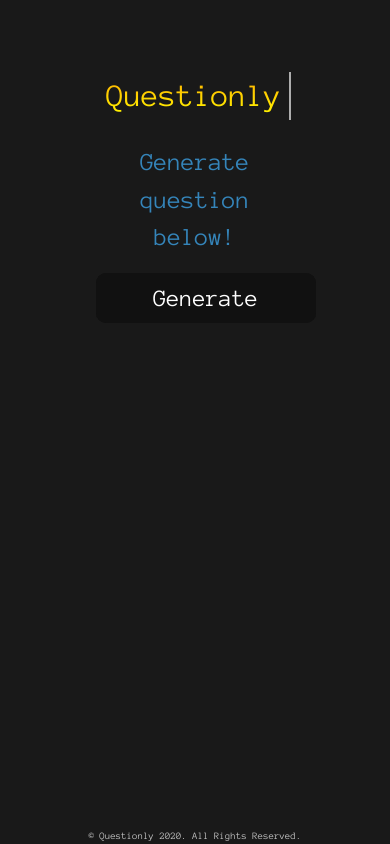
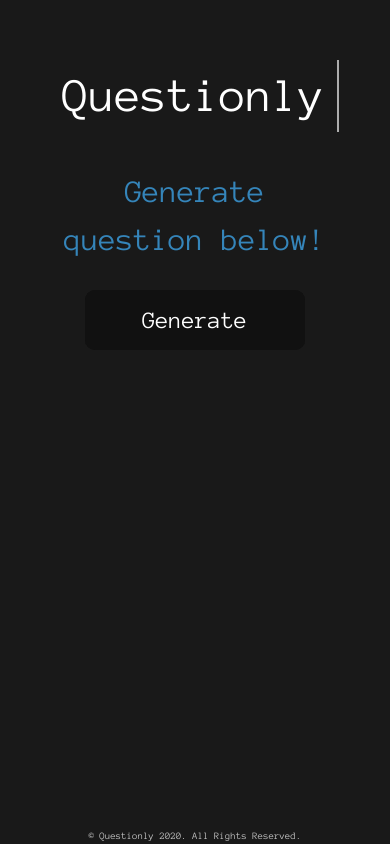
Before and after one commit to sebbycake/questionly, a React (Create React App) app: page / in a window 390 px wide. Built offline with nearby package versions, Linux system fonts and the light colour scheme.

Commit message:
Made button centralised for mobile devices, and added more questions

```diff
--- a/src/components/Question.js
+++ b/src/components/Question.js
@@ -29,12 +29,11 @@
     render() {
         return (
 
-            <div>
-                <p style={{ color: randomColor() }} className="text-center question">{this.state.question}</p>
-                <p className="text-center">
-                    {/* <button className="btn btn-outline-light btn-lg btn-block" onClick={this.generateQuestion}>Generate</button> */}
-                    <button className="glow-btn" onClick={this.generateQuestion}>Generate</button>
-                </p>
+            <div className="text-center">
+                <p style={{ color: randomColor() }} className="question">{this.state.question}</p>
+                {/* <button className="btn btn-outline-light btn-lg btn-block" onClick={this.generateQuestion}>Generate</button> */}
+                <button className="glow-btn" onClick={this.generateQuestion}>Generate</button>
+
             </div>
         )
     } // end of render()
--- a/src/components/questionsList.js
+++ b/src/components/questionsList.js
@@ -46,7 +46,7 @@
     "How old were you when you lost your virginity?",
     "Have you ever betrayed anyone in this room?",
     "Have you fallen in love with a friend of your partner?",
-    "Name the most manipulative person in this room",
+    "Name the most manipulative person in this room.",
     "Have you ever thought of cheating on your boyfriend / girlfriend?",
     "Have you ever tried to take a sexy or naked picture of yourself?",
     "Who are you secretly attracted to?",
@@ -127,7 +127,7 @@
     "Name the alpha male in this room.",
     "Do you secretly dislike anyone in this room?",
     "Have you ever said, “I love you” and not really meant it? To whom?",
-    "Have you ever had a crush on a friend’s girlfriend/boyfriend?",
+    "Have you ever had a crush on a friend’s girlfriend or boyfriend?",
     "Who do you not want to see naked?",
     "Most embarrassing thing that has happened to you in front of a crowd?",
     "Have you ever cheated on a test or an exam?",
@@ -138,6 +138,7 @@
     "How long can you last in bed usually?",
     "Do you masturbate to your female friends' photos?",
     "What do you like to do when you are alone?",
+    "Doggy style or missionary position?",
     "Have you masturbated to local Instagram influencers?",
     "What is your favourite sex position?",
     "Which person's sister in this room would you hook up with?",
@@ -151,12 +152,25 @@
     "How did you lose your virginity?",
     "Have you ever fantasized about anyone in this room?",
     "What are you like in bed?",
+    "Virgin or non-virgin girl?",
     "Do you enjoy rough or slow sex?",
     "Does size matters to you?",
     "Tits or Ass?",
     "Would you ever do a threesome?",
     "Have you ever had a crush on your teacher in school?",
     "Who is the hottest teacher in <insert_name> school?",
+    "Weirdest thing you have done when you're alone?",
+    "<insert_three_names> Shoot.Shag.Marry.",
+    "Juiciest clubbing story?",
+    "Describe <insert_name> in one word.",
+    "Describe your ideal type.",
+    "Who are you the most awkward with in this room?",
+    "Have you ever been jealous of <insert_name>?",
+    "Who do you think is a better friend, <insert_name> or me?",
+    "Who is the most attention-seeking in this room?",
+    "Which part of your body are you most insecure about?",
+    "How much money would it takes to make out with <insert_name>?",
+
 ]
 
 export default questionsData
--- a/src/index.css
+++ b/src/index.css
@@ -10,6 +10,9 @@
 body {
   height: calc(100vh - 8em);
   padding: 6em;
+  display: flex;
+  justify-content: center;
+  /* align-items: center; causes header to keep adjusting*/
   color: rgba(255,255,255,.75);
   font-family: 'Anonymous Pro', monospace, Arial, Helvetica, sans-serif;
   background-color: rgb(25,25,25);
@@ -17,7 +20,7 @@
 
 
 .question {
-  font-size: 25px;
+  font-size: 350%;
 }
 
 .fixed-bottom {
@@ -35,14 +38,11 @@
   margin: 0 auto;
   border-right: 2px solid rgba(255,255,255,.75);
   text-align: center;
-  font-size: 400%;
+  font-size: 600%;
   white-space: nowrap;
   overflow: hidden;
   transform: translateY(-50%);
-  background: -webkit-linear-gradient(#FFA500, #FFFF00);
-  -webkit-background-clip: text;
-  -webkit-text-fill-color: transparent;
-
+  color: white;
 }
 
 /* Animation */
@@ -52,7 +52,7 @@
 }
 @keyframes typewriter{
   from {width: 0;}
-  to {width: 10em;}
+  to {width: 6em;}
 }
 @keyframes cursor {
   from {border-right-color: rgba(255,255,255,.75);}
@@ -61,13 +61,24 @@
 
 
 
+/* -------------------------------------  */
+
 /*
   responsive css code
 */
 
 @media only screen and (max-width: 400px) {
+
+
+
   .header-text {
-    font-size: 180%;
+    display: block;
+
+  }
+
+  .question {
+    font-size: 170%;
+
   }
 
   @keyframes typewriter {
@@ -78,7 +89,16 @@
 }
 
 @media only screen and (max-width: 500px) {
+
+  body {
+    display: flex
+  }
+
   .header-text {
+    font-size: 300%;
+  }
+
+  .question {
     font-size: 200%;
   }
 
@@ -93,13 +113,16 @@
 
 
 
+/* -------------------------------------  */
+
+
 /*
 new glow button
 */
 
 .glow-btn {
   width: 420px;
-  height: 50px;
+  height: 60px;
   border: none;
   outline: none;
   font-size: 1.5rem;
@@ -109,6 +132,7 @@
   position: relative;
   z-index: 0;
   border-radius: 10px;
+  margin: 10px;
 }
 
 @media (max-width: 400px) {
```
Also changed, not shown: 1 other file (tests, documents, lock files or other folders).
